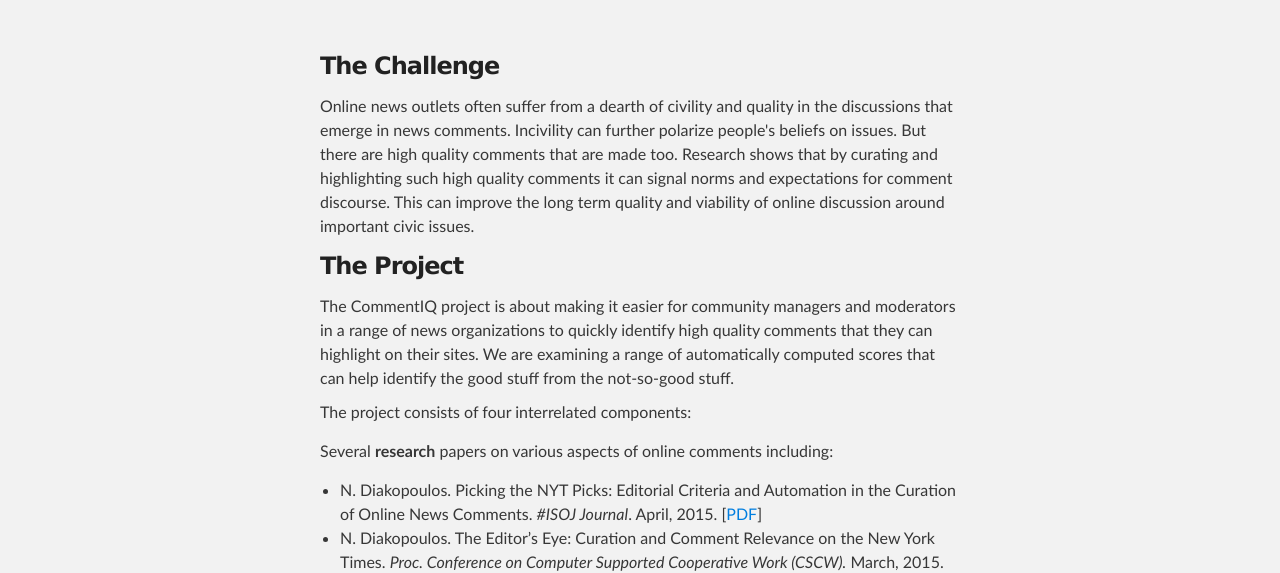
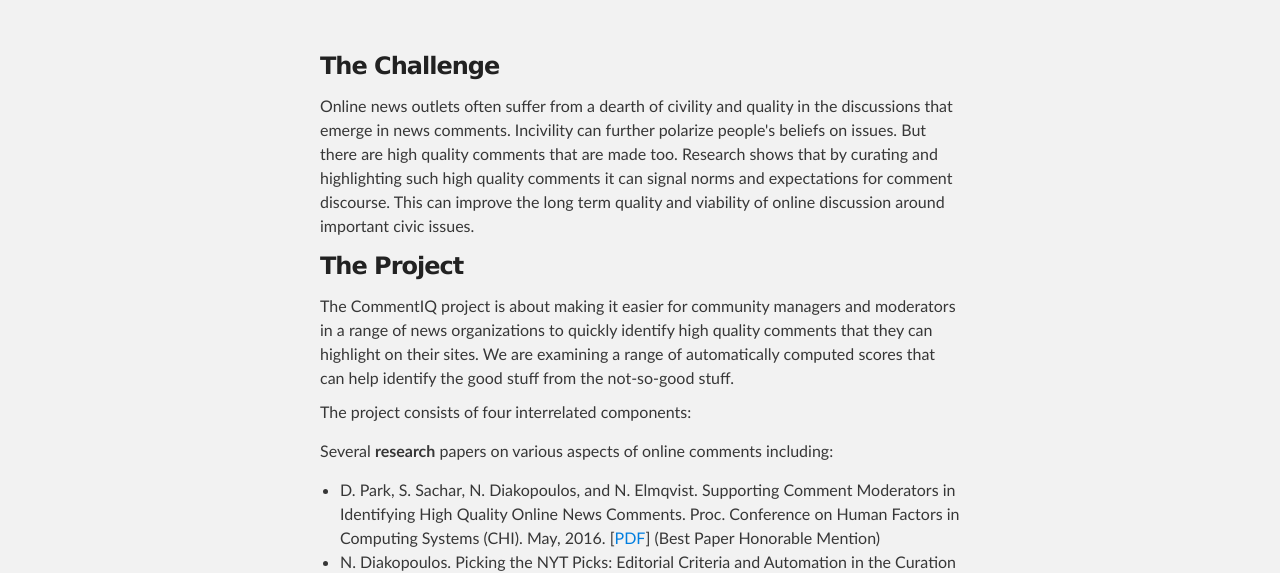
Before and after one commit to comp-journalism/commentIQ, a plain HTML site: page index.html in a window 1280 px wide. Shown: the part 212-785 px from the top of the page. Drawn offline with Linux system fonts and the light colour scheme.

Commit message:
Update index.html

```diff
--- a/index.html
+++ b/index.html
@@ -39,6 +39,7 @@
         Several <strong>research</strong> papers on various aspects of online comments including:
         </p>
           <ul>
+          <li>D. Park, S. Sachar, N. Diakopoulos, and N. Elmqvist. Supporting Comment Moderators in Identifying High Quality Online News Comments. Proc. Conference on Human Factors in Computing Systems (CHI). May, 2016. [<a href="http://www.nickdiakopoulos.com/wp-content/uploads/2011/07/CommentIQ-CHI2016-Final-Version.pdf">PDF</a>] (Best Paper Honorable Mention)</li>
           <li>N. Diakopoulos. Picking the NYT Picks: Editorial Criteria and Automation in the Curation of Online News Comments. <em>#ISOJ Journal</em>. April, 2015. [<a href="http://www.nickdiakopoulos.com/wp-content/uploads/2011/07/ISOJ_Journal_V5_N1_2015_Spring_Diakopoulos_Picking-NYT-Picks.pdf">PDF</a>]</li>
           <li>N. Diakopoulos. The Editor’s Eye: Curation and Comment Relevance on the New York Times. <em>Proc. Conference on Computer Supported Cooperative Work (CSCW).</em> March, 2015. [<a href="http://www.nickdiakopoulos.com/wp-content/uploads/2011/07/the_editors_eye_final.pdf">PDF</a>]</li>
           <li>J. Hullman, N. Diakopoulos, E. Momeni, E. Adar. Content, Context, and Critique: Commenting on a Data Visualization Blog. <em>Proc. Conference on Computer Supported Cooperative Work (CSCW)</em>. March, 2015. [<a href="http://www.nickdiakopoulos.com/wp-content/uploads/2011/07/comment_context_critique_final.pdf">PDF</a>]</li>
```
